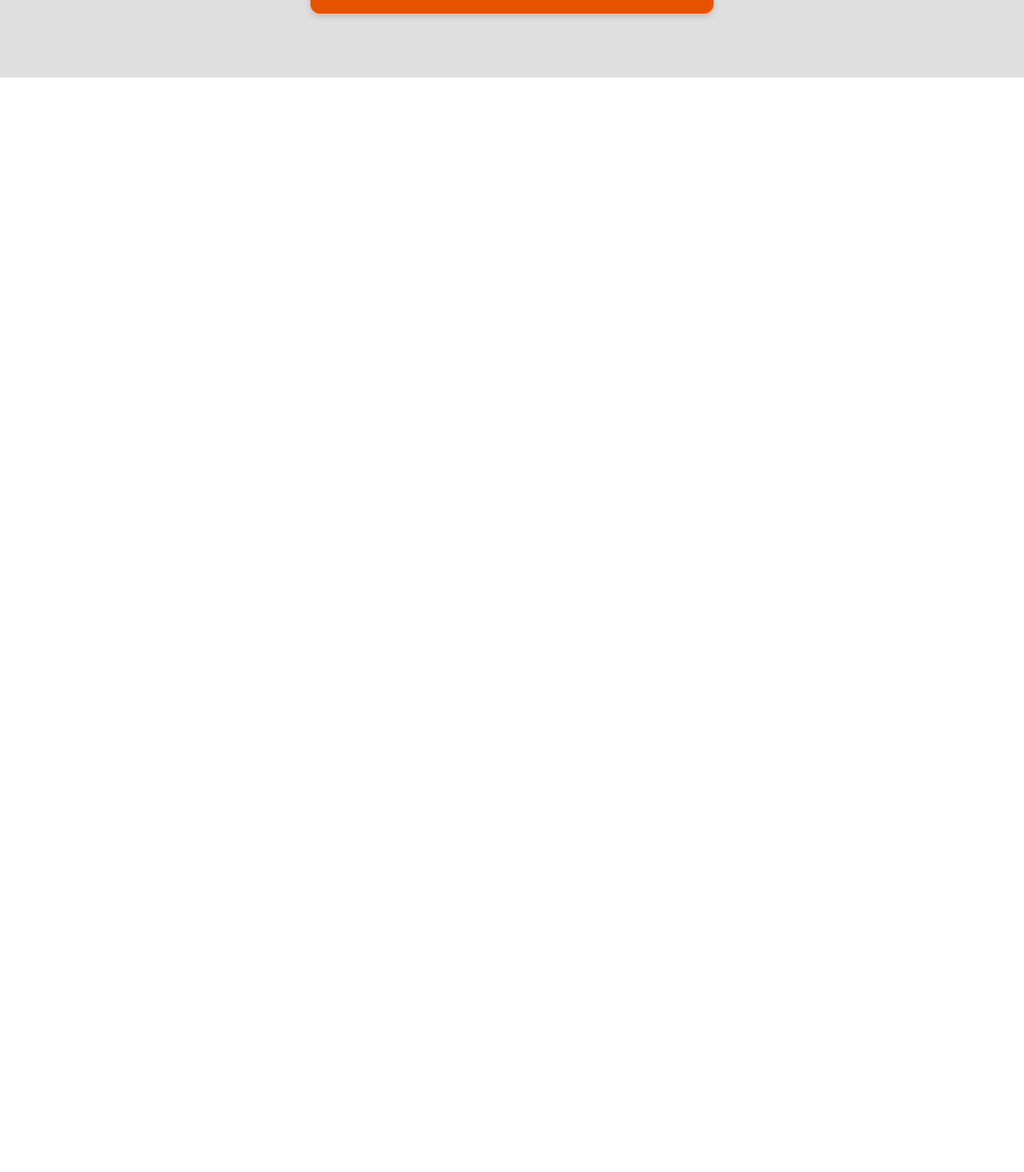
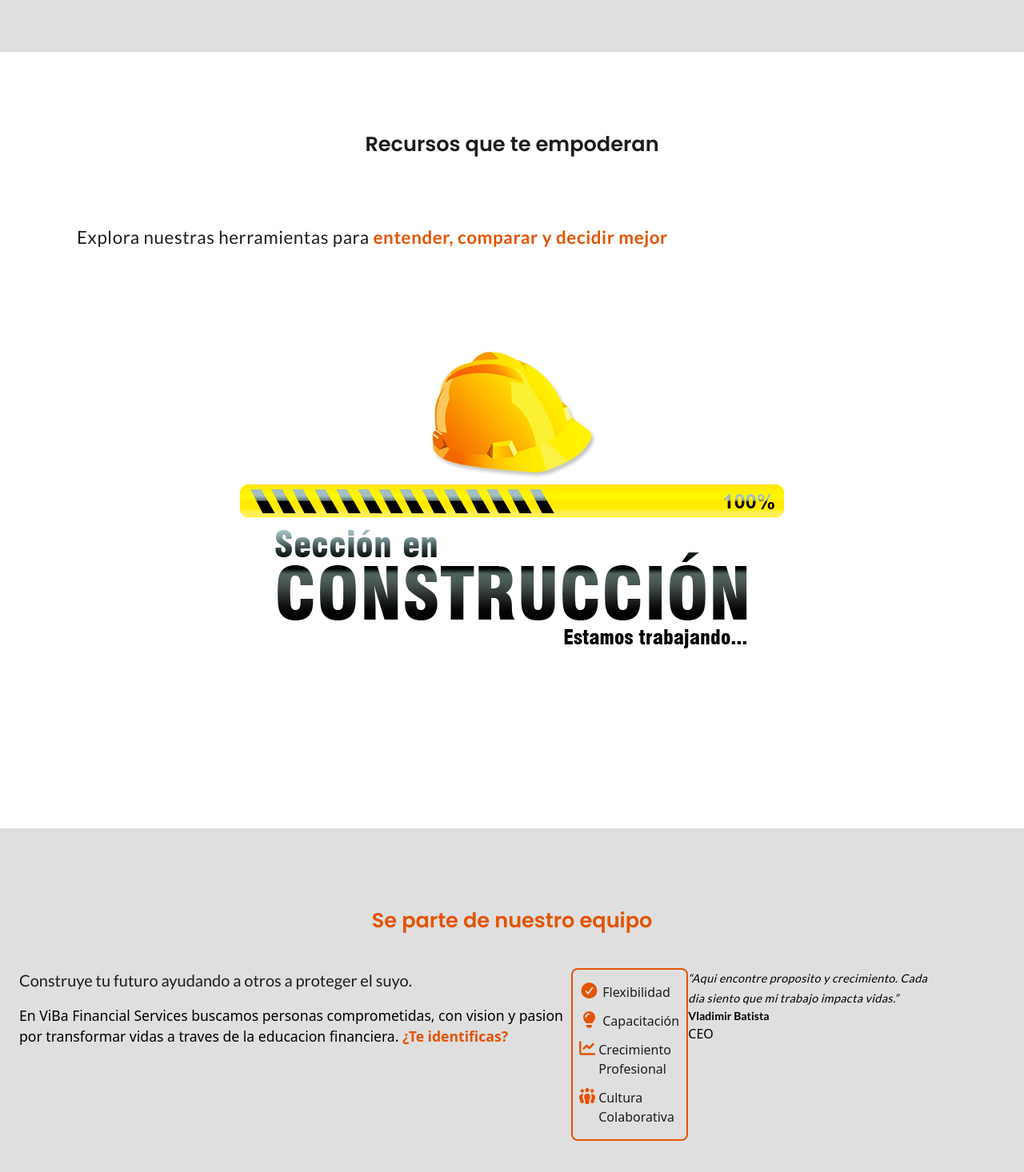
Before and after one commit to pbatista01/viba-financial-services, a React (Vite) app: page / in a window 1280 px wide. Shown: the part 4290-5756 px from the top of the page at 80% size. Before the commit the page ends 4387 px from the top, so only its background shows below. Built offline with nearby package versions, Linux system fonts and the light colour scheme.

Commit message:
Added resources section and join us section

```diff
--- a/src/App.jsx
+++ b/src/App.jsx
@@ -4,7 +4,8 @@ import ServicesSection from "./components/ServicesSection";
 import AboutUs from "./components/AboutUs"
 import Companies from "./components/Companies"
 import Testimonials from "./components/Testimonials"
-
+import Resources from "./components/Resources"
+import JoinUs from "./components/JoinUs"
 function App() {
   return (
     <>
@@ -14,6 +15,8 @@ function App() {
       <AboutUs />
       <Companies />
       <Testimonials />
+      <Resources />
+      <JoinUs />
     </>
   );
 }
--- /dev/null
+++ b/src/components/JoinUs.jsx
@@ -0,0 +1,36 @@
+import { FontAwesomeIcon } from "@fortawesome/react-fontawesome";
+import { faCircleCheck, faLightbulb, faChartLine, faPeopleGroup } from "@fortawesome/free-solid-svg-icons";
+function JoinUs(){
+    return(
+        <section className="p-6 pt-24 pb-24 bg-sectionBg">
+            <h2 className="font-heading text-[1.4rem] xl:text-[1.6rem] 3xl:text-[2rem] text-center text-primary">Se parte de nuestro equipo</h2>
+           <div className="flex flex-col lg:flex-row">
+            <div className="lg:w-[80%]">
+                <h3 className="font-body text-dark text-[1.25rem] mt-10">Construye tu futuro ayudando a otros a proteger el suyo.</h3>
+            <p className="text-[1.1rem] mt-4">En ViBa Financial Services buscamos personas comprometidas, con vision y pasion por transformar vidas a traves de la educacion financiera. <span className="font-bold text-primary">¿Te identificas? </span></p>
+            </div>
+
+            <div className="flex flex-col gap-3 py-4 px-2 w-[200px] border-2 border-primary text-dark rounded-lg mt-10">
+                {[
+                    {label: "Flexibilidad", icon: faCircleCheck},
+                    {label: "Capacitación", icon: faLightbulb},
+                    {label: "Crecimiento Profesional", icon: faChartLine},
+                    {label: "Cultura Colaborativa", icon: faPeopleGroup},
+                ].map((item,index) => (
+                    <div key={index} className="flex flex-row gap-1">
+                        <FontAwesomeIcon icon={item.icon} className="text-xl text-primary" />
+                        <p>{item.label}</p>
+                    </div>
+                ))}
+            </div>
+            <div className="mt-10">
+                <p className="font-body italic text-[0.9rem] w-[80%] tracking-wide leading-[25px]">“Aqui encontre proposito y crecimiento. Cada dia siento que mi trabajo impacta vidas.”</p>
+                <p className="font-body text-sm font-bold">Vladimir Batista</p>
+                <span>CEO</span>
+            </div>
+            </div>
+        </section>
+    );
+}
+
+export default JoinUs;
--- a/src/components/Navbar.jsx
+++ b/src/components/Navbar.jsx
@@ -6,7 +6,7 @@ import { faArrowPointer } from "@fortawesome/free-solid-svg-icons";
 
 function Navbar() {
     const [menuOpen, setMenuOpen] = useState(false);
-    // Cierra el menú si el viewport pasa a lg (≥768px)
+
     useEffect(() => {
         const handleResize = () => {
             if (window.innerWidth >= 768 && menuOpen) {
@@ -19,7 +19,6 @@ function Navbar() {
     }, [menuOpen]);
     return (
         <header className="w-full px-6 py-4 xl:px-9 flex items-center justify-between">
-            {/* Logo */}
             <div className="flex-shrink-0">
                 <img
                     src={logo}
@@ -28,7 +27,6 @@ function Navbar() {
                 />
             </div>
 
-            {/* Menú centrado */}
             <nav className="hidden lg:flex flex-1 justify-center gap-2 xl:gap-4 2xl:gap-6 items-center">
                 <a className="text-dark text-[0.85rem] xl:text-base 3xl:text-[1.2rem] font-semibold tracking-wide hover:underline hover:text-primary" href="#servicios">Servicios</a>
                 <a className="text-dark text-[0.85rem] xl:text-base 3xl:text-[1.2rem] font-semibold tracking-wide hover:underline hover:text-primary" href="#nosotros">Nosotros</a>
@@ -38,14 +36,12 @@ function Navbar() {
                 <a className="text-dark text-[0.85rem] xl:text-base 3xl:text-[1.2rem] font-semibold tracking-wide hover:underline hover:text-primary" href="#equipo">Únete al equipo</a>
             </nav>
 
-            {/* Botón a la derecha */}
             <div className="hidden lg:block flex-shrink-0">
                 <button className="bg-primary text-light px-4 py-2 lg:px-3 rounded-xl shadow-custom lg:text-[0.9rem] xl:text-[1.05rem] hover:bg-primaryHover font-semibold">
                     Cotiza ahora<FontAwesomeIcon icon={faArrowPointer} />
                 </button>
             </div>
 
-            {/* Botón hamburguesa solo en mobile */}
             <button
                 onClick={() => setMenuOpen(!menuOpen)}
                 className={`navbar-btn fixed ${menuOpen ? "menu-open" : ""} relative w-8 h-[1.25rem] flex flex-col justify-between items-center pr-2 lg:hidden z-20`}
--- /dev/null
+++ b/src/components/Resources.jsx
@@ -0,0 +1,15 @@
+import enConstruccion from "../assets/construccion.png"
+
+function Resources(){
+    return(
+        <section className="p-6 py-24 lg:px-[72px] xl:px-24">
+            <h2 className="font-heading text-[1.4rem] xl:text-[1.6rem] 3xl:text-[2rem] text-center text-dark">Recursos que te empoderan</h2>
+            <h3 className="font-body text-dark text-[1.1rem] lg:text-[1.18rem] xl:text-[1.25rem] 2xl:text-[1.4rem] 3xl:text-[1.7rem] tracking-wide mt-10 lg:mt-16 2xl:mt-20">Explora nuestras herramientas para <span className="text-primary font-semibold">entender, comparar y decidir mejor</span></h3>
+            <div>
+                <img src={enConstruccion} className="mx-auto"/>
+            </div>
+        </section>
+    );
+}
+
+export default Resources;
--- a/src/components/Testimonials.jsx
+++ b/src/components/Testimonials.jsx
@@ -49,7 +49,7 @@ function Testimonials() {
                 </svg>
             </button>
 
-            <div ref={scrollRef} className="flex flex-col justify-center items-center gap-6 pt-16 mt-10 lg:flex-row lg:overflow-x-auto lg:scroll-snap-x lg:snap-mandatory  lg:scroll-smooth lg:ml-4 w-full max-w-[400px] lg:max-w-[95%] lg:pb-10">
+            <div ref={scrollRef} className="flex flex-col justify-center items-center gap-6 pt-8 mt-10 lg:flex-row lg:overflow-x-auto lg:scroll-snap-x lg:snap-mandatory  lg:scroll-smooth lg:ml-4 w-full max-w-[400px] lg:max-w-[95%] lg:pb-10">
                 {testimonials.map((item, index) => (
                     <div
                         key={index}
```
Also changed, not shown: src/assets/construccion.png (added), 5 other files (tests, documents, lock files or other folders).
